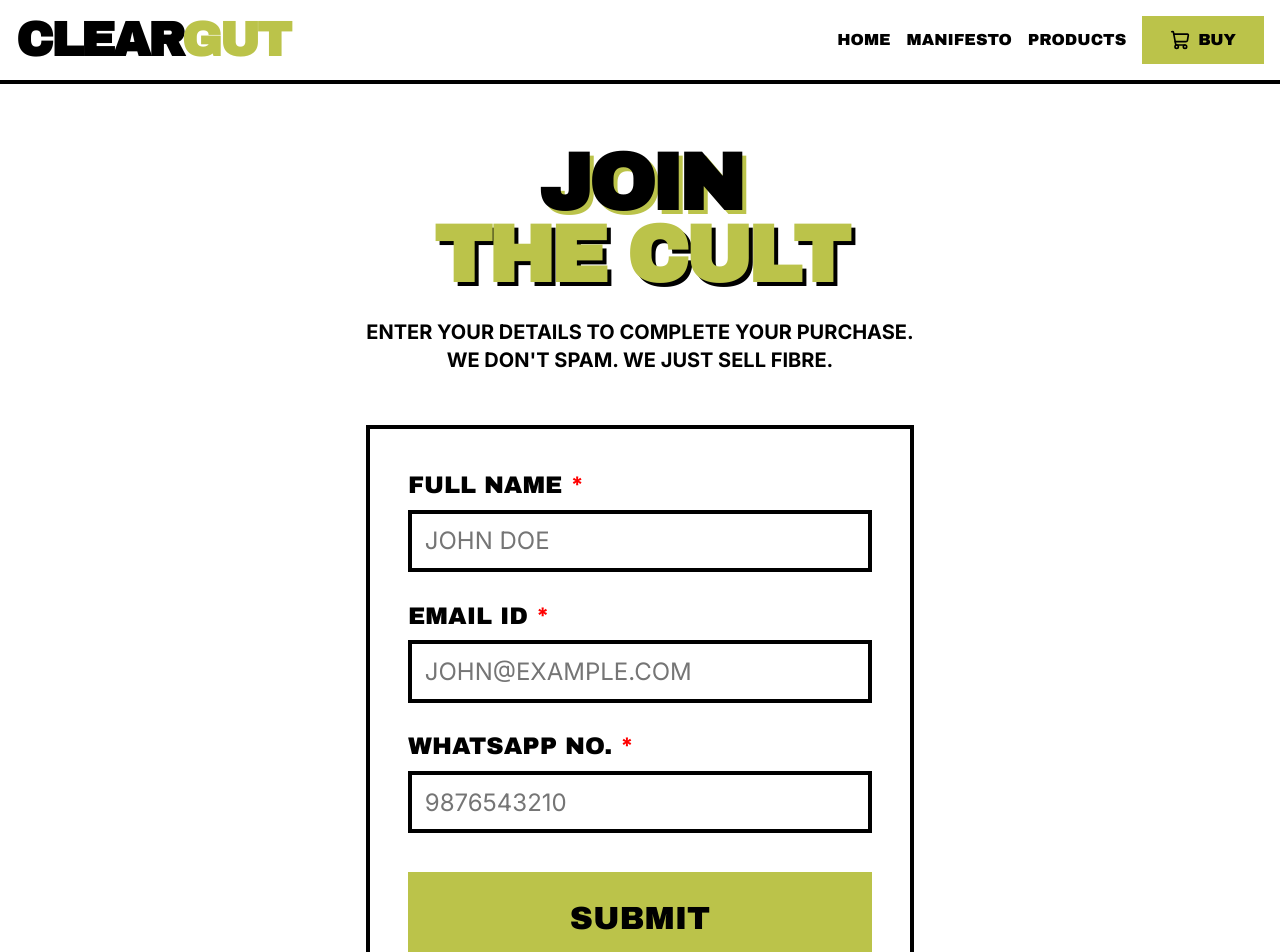
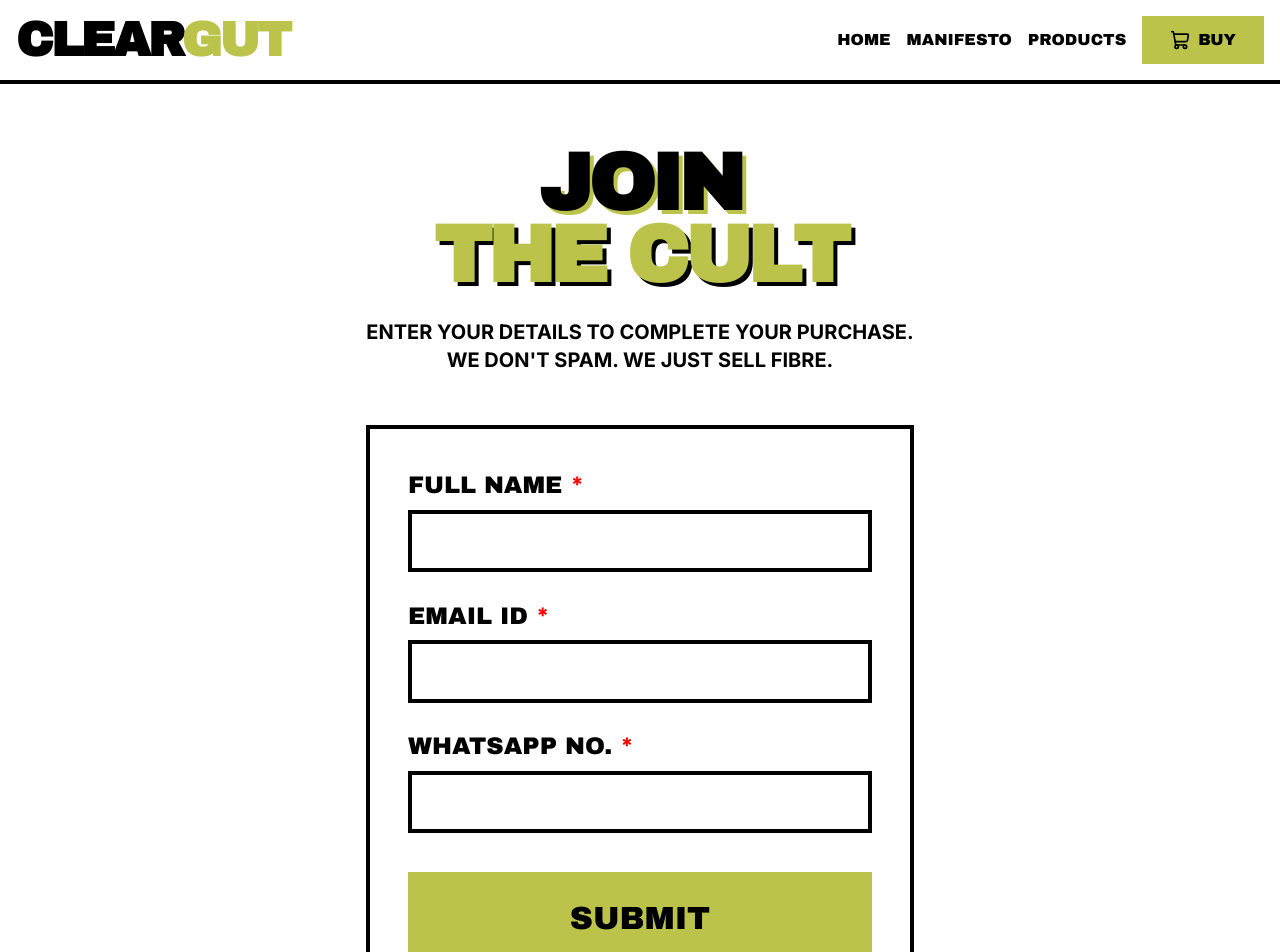
Before and after one commit to priyanshh23/Clear_gut, a React (Vite) app: page /signup in a window 1280 px wide. Shown: the top 952 px of the page. Built offline with nearby package versions, Linux system fonts and the light colour scheme.

Commit message:
fixing/bugs

```diff
--- a/src/index.css
+++ b/src/index.css
@@ -306,6 +306,10 @@
     margin-bottom: 1.5rem !important;
   }
 
+  .hero-bg .text-body {
+    margin-bottom: 1.4rem !important;
+  }
+
   .hero-bg .text-hero .text-lime {
     text-shadow: 3px 3px 0 var(--color-black) !important;
   }
@@ -319,7 +323,7 @@
   .hero-bg .btn {
     width: auto !important;
     max-width: 260px;
-    margin: 0 auto;
+    margin: -0.4rem auto 0;
     background: transparent !important;
     color: var(--color-black) !important;
     border: 3px solid var(--color-lime) !important;
--- a/src/pages/SignUp.jsx
+++ b/src/pages/SignUp.jsx
@@ -72,7 +72,7 @@
               title="Name can contain letters and spaces only, up to 10 characters."
               className="brutal-border signup-input"
               style={{ padding: '0.8rem', fontSize: '1.5rem', fontFamily: 'var(--font-body)', outline: 'none' }}
-              placeholder="JOHN DOE"
+              placeholder=""
               onInput={(e) => {
                 e.currentTarget.value = e.currentTarget.value.replace(/[^A-Za-z\s]/g, '').slice(0, 10);
               }}
@@ -90,7 +90,7 @@
               title="Enter a valid email address."
               className="brutal-border signup-input"
               style={{ padding: '0.8rem', fontSize: '1.5rem', fontFamily: 'var(--font-body)', outline: 'none' }}
-              placeholder="JOHN@EXAMPLE.COM"
+              placeholder=""
             />
           </div>
 
@@ -108,7 +108,7 @@
               title="Enter exactly 10 digits."
               className="brutal-border signup-input"
               style={{ padding: '0.8rem', fontSize: '1.5rem', fontFamily: 'var(--font-body)', outline: 'none' }}
-              placeholder="9876543210"
+              placeholder=""
               onInput={(e) => {
                 e.currentTarget.value = e.currentTarget.value.replace(/\D/g, '').slice(0, 10);
               }}
```
